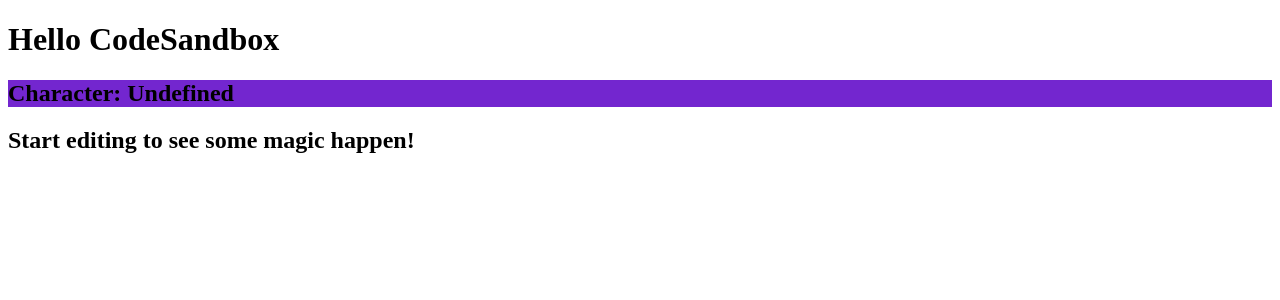
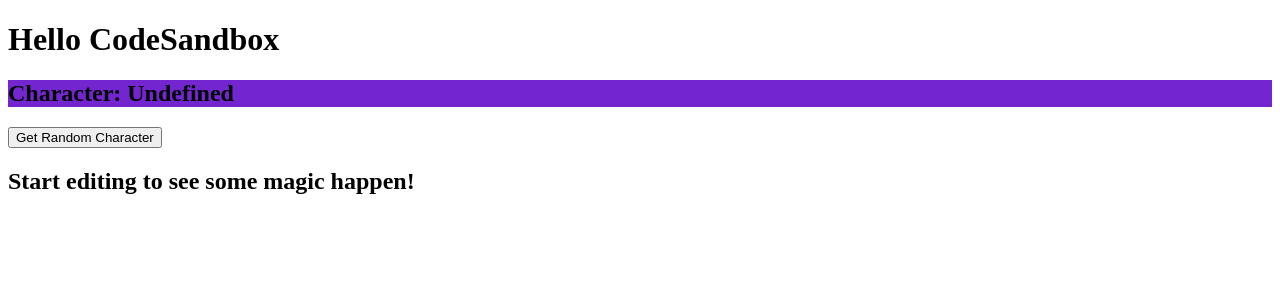
Before and after one commit to SiSOustE/funny-dirac, a React (Create React App) app: page / in a window 1280 px wide. Shown: the top 300 px of the page. Built offline with nearby package versions, Linux system fonts and the light colour scheme.

Commit message:
Update Character.jsx

```diff
--- a/src/Character/Character.jsx
+++ b/src/Character/Character.jsx
@@ -1,13 +1,26 @@
 import { useState } from "react";
 import "./styles.css";
 import { getRandomHexColor } from "./utils";
+import { API_URL } from "./consts";
 const Character = () => {
   const [character, setCharacter] = useState({ name: "Undefined" });
   const randomColor = getRandomHexColor();
+  const getRandomCharacterHandler = () => {
+    fetch(API_URL)
+      .then((response) => response.json())
+      .then((data) => {
+        // data processing
+      });
+
+    console.log("getRandomCharacterHandler");
+  };
   return (
-    <h2 className="Character" style={{ backgroundColor: randomColor }}>
-      Character: {character.name}
-    </h2>
+    <div>
+      <h2 className="Character" style={{ backgroundColor: randomColor }}>
+        Character: {character.name}
+      </h2>
+      <button onclick={getRandomCharacterHandler}>Get Random Character</button>
+    </div>
   );
 };
 
```
